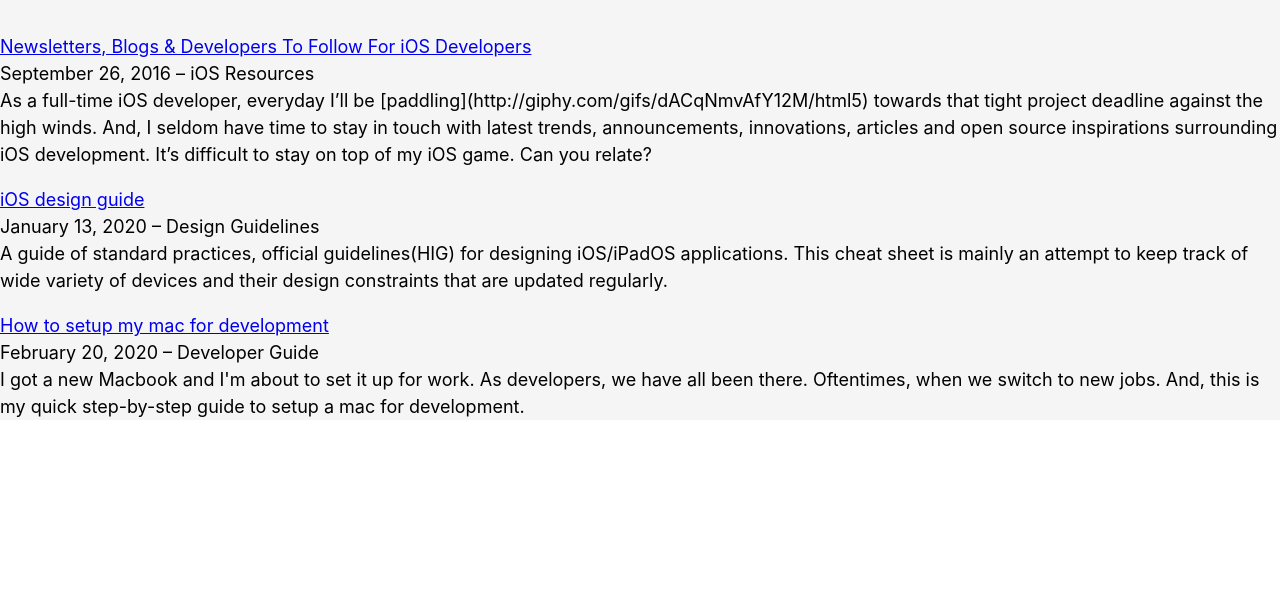
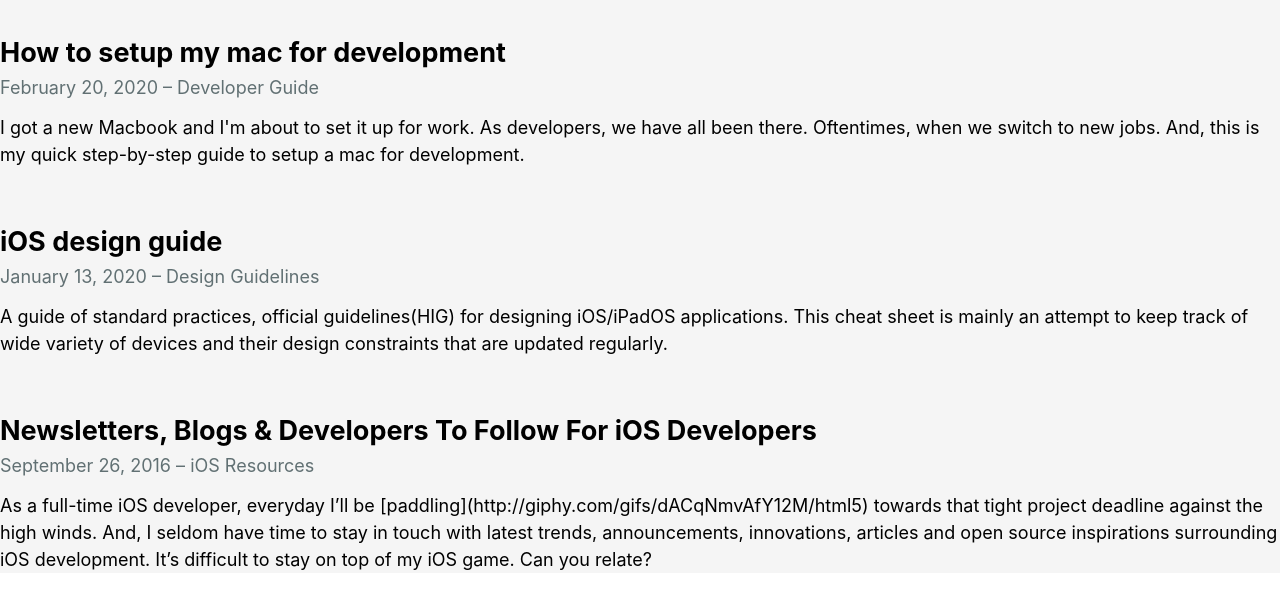
Before and after one commit to ajithrnayak/ajith_blog, a Gatsby site: page / in a window 1280 px wide. Shown: the part 102-710 px from the top of the page. Built offline with nearby package versions, Linux system fonts and the light colour scheme; Gatsby itself is replaced by a stand-in of ours.

Commit message:
Renamed and updated component that was used to list blog items.

```diff
--- /dev/null
+++ b/src/components/feed/feed.js
@@ -0,0 +1,30 @@
+import React from "react"
+import styles from "./feed.module.scss"
+import { Link } from "gatsby"
+
+const Feed = ({ posts }) => {
+  return (
+    <div className={styles.feed}>
+      {posts.map(post => {
+        const { frontmatter } = post.node
+        return (
+          <div className={styles.feed_item} key={frontmatter.path}>
+            <h2 className={styles.post_title}>
+              <Link className={styles.post_title_link} to={frontmatter.path}>
+                {frontmatter.title}
+              </Link>
+            </h2>
+            <div className={styles.post_meta}>
+              <p>
+                <time>{frontmatter.date}</time> {` – `} {frontmatter.tag}
+              </p>
+            </div>
+            <p className={styles.post_excerpt}>{frontmatter.excerpt}</p>
+          </div>
+        )
+      })}
+    </div>
+  )
+}
+
+export default Feed
--- /dev/null
+++ b/src/components/feed/feed.module.scss
@@ -0,0 +1,38 @@
+@import "../../styles/theme";
+
+.feed {
+  position: relative;
+  color: inherit;
+  margin-top: 1.5em;
+}
+
+.feed_item {
+  margin-bottom: 3em;
+}
+
+.post_title {
+  margin-top: 0;
+  margin-bottom: 0;
+  font-size: 1.5em;
+  font-weight: $bold;
+}
+
+.post_title_link {
+  text-decoration: none;
+  color: inherit;
+  &:hover,
+  &:focus {
+    border-bottom: 1px solid $color-link-hover;
+  }
+}
+
+.post_meta {
+  color: $color-secondary;
+  margin-top: 0;
+  margin-bottom: 0.75em;
+}
+
+.post_excerpt {
+  color: inherit;
+  margin: 0;
+}
--- a/src/components/posts/posts.js
+++ /dev/null
@@ -1,24 +0,0 @@
-import React from "react"
-import { Link } from 'gatsby'
-
-const Posts = ({ posts }) => {
-  return (
-    <div>
-      { posts.map(post => {
-        const {frontmatter} = post.node
-        return (
-          <div key={frontmatter.path}
-          style={{marginBottom: '1rem'}}>
-            <Link to={frontmatter.path}>
-              {frontmatter.title}
-              </Link>
-        <p>{frontmatter.date} – {frontmatter.tag} </p>
-        <p>{frontmatter.excerpt}</p>
-          </div>
-        )
-      })}
-    </div>
-  )
-};
-
-export default Posts;
--- a/src/pages/index.js
+++ b/src/pages/index.js
@@ -1,22 +1,22 @@
 import React from "react"
 import { graphql } from "gatsby"
 import Layout from "../components/layout/layout"
-import Posts from "../components/posts/posts"
+import Feed from "../components/feed/feed"
 
-const BlogIndex = ({ data, location }) => {
+const BlogFeed = ({ data, location }) => {
   const { edges } = data.allMarkdownRemark
   return (
     <Layout>
-      <Posts posts={edges} />
+      <Feed posts={edges} />
     </Layout>
   )
 }
 
-export default BlogIndex
+export default BlogFeed
 
 export const postsQuery = graphql`
   query PostsQuery {
-    allMarkdownRemark {
+    allMarkdownRemark(sort: { order: DESC, fields: [frontmatter___date] }) {
       edges {
         node {
           timeToRead
```
